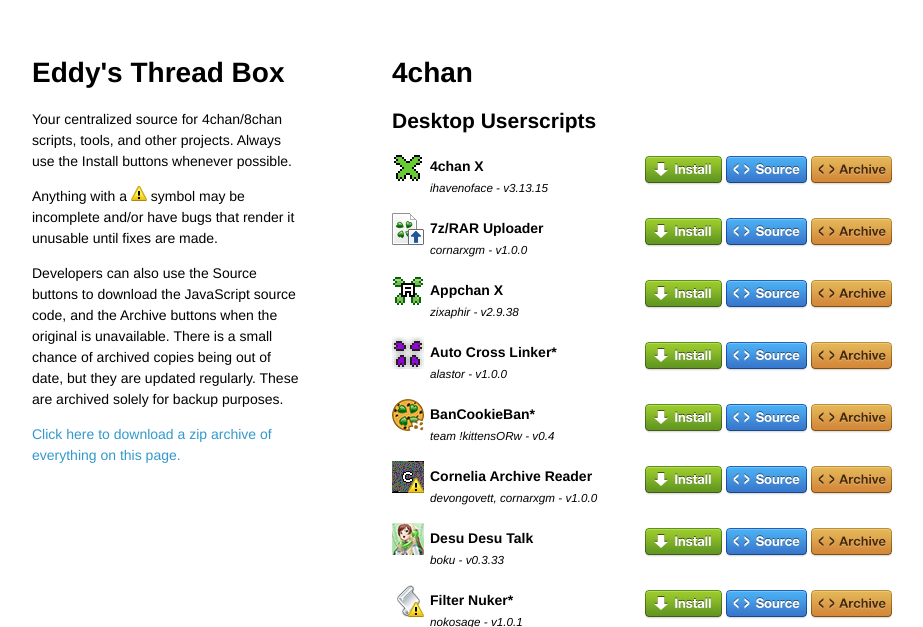
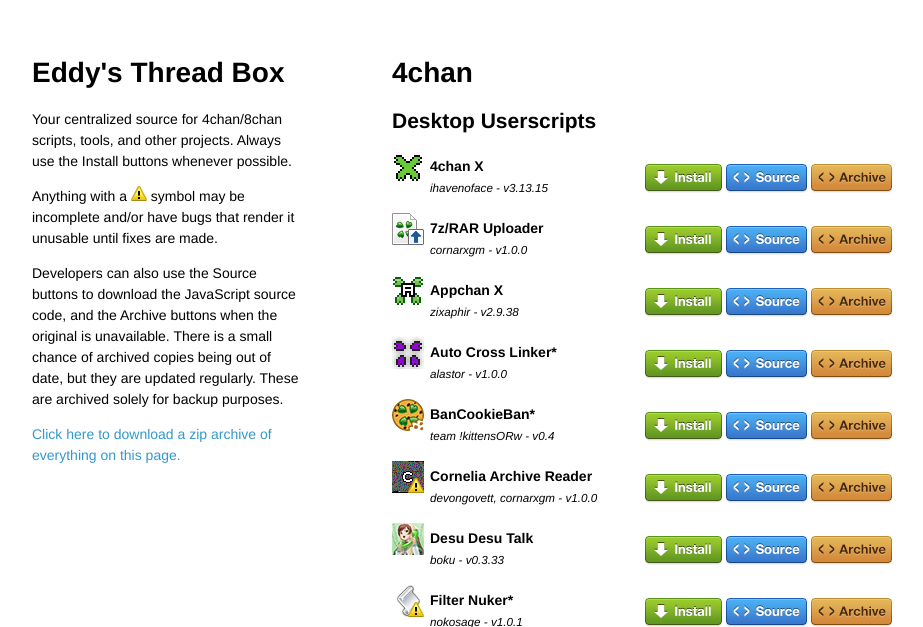
Before and after one commit to specialeddy/specialeddy.github.io, a PHP site: page /archive.html in a window 1280 px wide. Shown: the top 627 px of the page, without its empty margins (178-1101 px from the left). Run offline with PHP 8.4, Linux system fonts and the light colour scheme.

Commit message:
FINALLY got the buttons vertically centered

```diff
--- a/stylesheets/styles.css
+++ b/stylesheets/styles.css
@@ -202,7 +202,7 @@
 .item {
   position: relative;
   top: -4px;
-  padding: 10px 0px 10px 0px;
+  padding: 10px 0px;
   overflow: auto;
 }
 
@@ -257,8 +257,13 @@
   float: right;
 }
 
+.buttoncontainer a {
+  line-height: 42px;
+}
+
 .installbutton, .sourcebutton, .archivebutton {
   height: 29px;
+  vertical-align: middle;
 }
 
 .installbutton {
```
